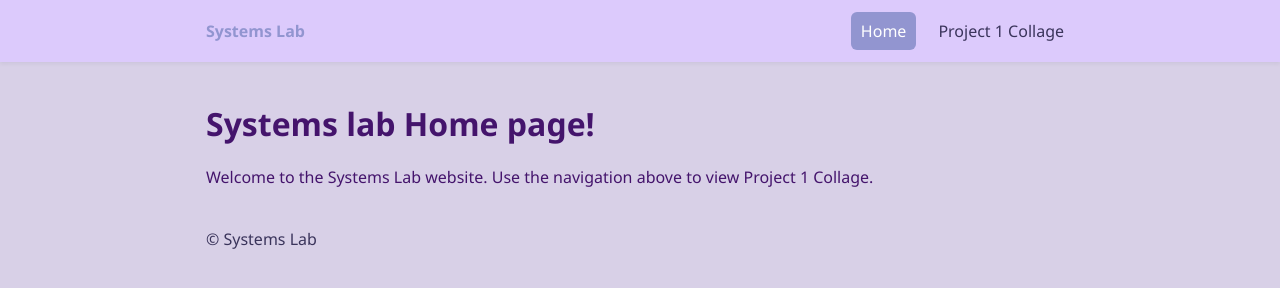
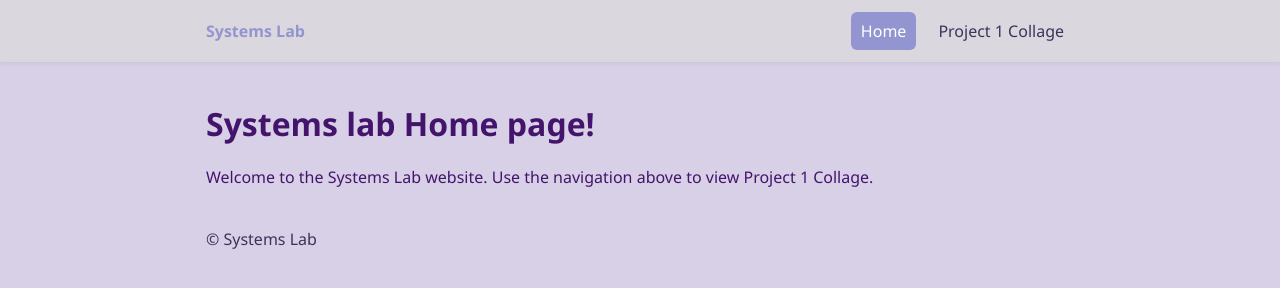
Before and after one commit to lilyrose1013/SystemsLab_Lily-Vosari-, a plain HTML site: page index.html in a window 1280 px wide. Drawn offline with Linux system fonts and the light colour scheme.

Commit message:
Update styles.css

```diff
--- a/styles.css
+++ b/styles.css
@@ -29,7 +29,7 @@ html, body {
 
 /* ========== Layout Containers ========== */
 .site-header {
-  background: #dccafc;
+  background: #dad7de;
   box-shadow: var(--shadow);
 }
 
```
